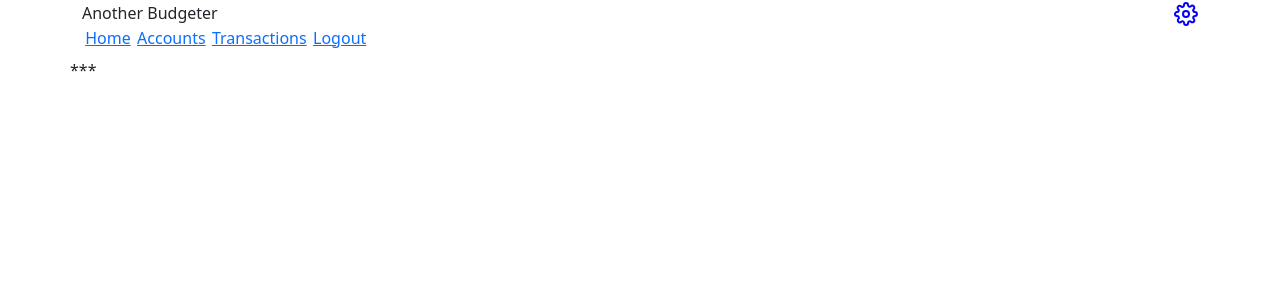
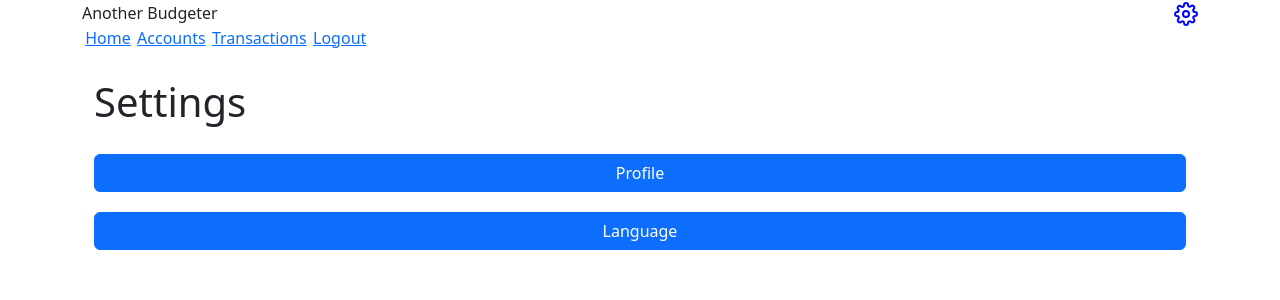
Before and after one commit to ypeskov/budget-tracker, a Vue app in the folder src-front/: page /settings in a window 1280 px wide. Shown: the top 300 px of the page. Built offline with nearby package versions, Linux system fonts and the light colour scheme; sample sign-in values are in the browser's storage.

Commit message:
Add language selection initial popup

```diff
--- a/src-front/src/locales/en.json
+++ b/src-front/src/locales/en.json
@@ -44,6 +44,7 @@
     "delete": "Delete",
     "new": "New",
     "submit": "Submit",
-    "yes": "Yes"
+    "yes": "Yes",
+    "language": "Language"
   }
 }
--- a/src-front/src/views/Settings.vue
+++ b/src-front/src/views/Settings.vue
@@ -1,15 +1,93 @@
 <script setup>
+import { ref } from 'vue'
 
+const showProfileModal = ref(false)
+const showLanguageModal = ref(false)
+
+const openProfileModal = () => {
+  showProfileModal.value = true
+}
+
+const openLanguageModal = () => {
+  showLanguageModal.value = true
+}
+
+const closeProfileModal = () => {
+  showProfileModal.value = false
+}
+
+const closeLanguageModal = () => {
+  showLanguageModal.value = false
+}
 </script>
 
 <template>
 <main>
   <div class="container">
-    <div class="row">***</div>
+    <div class="row">
+      <div class="col-12">
+        <h1>Settings</h1>
+      </div>
+    </div>
+
+    <div class="row">
+      <div class="col-12 profile-section">
+        <a href="/settings/profile" class="btn btn-primary w-100">Profile</a>
+      </div>
+    </div>
+
+    <div class="row">
+      <div class="col-12 lang-section">
+        <button @click="openLanguageModal" class="btn btn-primary w-100">{{$t('buttons.language')}}</button>
+      </div>
+    </div>
   </div>
+
+  <!-- Language Modal -->
+  <teleport to="body">
+    <div v-if="showLanguageModal" class="modal-overlay" @click="closeLanguageModal">
+      <div class="modal-content" @click.stop>
+        <h2>Select Language</h2>
+        <!-- Language options go here -->
+        <button @click="closeLanguageModal">Close</button>
+      </div>
+    </div>
+  </teleport>
 </main>
 </template>
 
 <style scoped>
+.container {
+  display: flex;
+  flex-direction: column;
+  justify-content: center;
 
+}
+.row {
+  margin-top: 20px;
+  margin-left: 0;
+  width: 100%;
+}
+
+.modal-overlay {
+  position: fixed;
+  top: 0;
+  left: 0;
+  width: 100%;
+  height: 100%;
+  background-color: rgba(0, 0, 0, 0.5);
+  display: flex;
+  justify-content: center;
+  align-items: center;
+  z-index: 1000;
+}
+
+.modal-content {
+  background-color: white;
+  padding: 20px;
+  border-radius: 8px;
+  box-shadow: 0 4px 6px rgba(0, 0, 0, 0.1);
+  width: 80%;
+  max-width: 500px;
+}
 </style>
```
